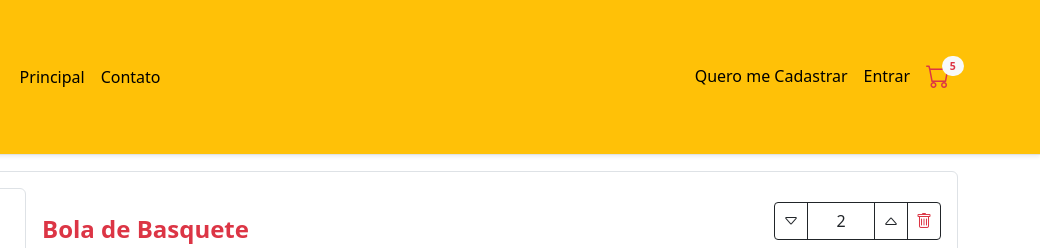
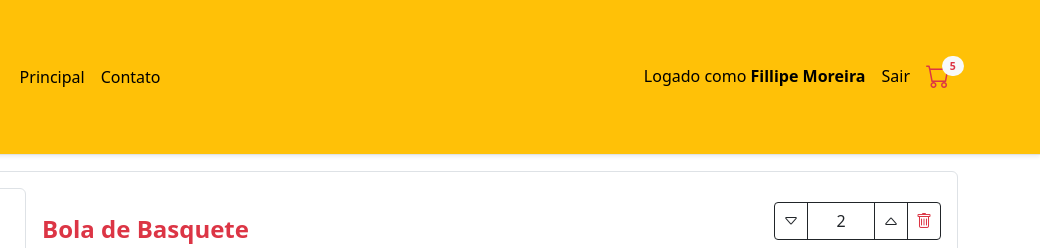
Before and after one commit to Captain-not-so-obvious/loja-crossover, a website: page carrinho.html in a window 1280 px wide. Shown: the top 248 px of the page, 240-1280 px from the left. Drawn offline with nearby package versions, Linux system fonts and the light colour scheme.

Commit message:
Update carrinho.html
Foi adicionada correção no cabeçalho como se o cliente estivesse logado, pois essa área já é restrita ao cliente cadastrado

```diff
--- a/carrinho.html
+++ b/carrinho.html
@@ -49,11 +49,11 @@
                         <div class="align-self-end">
                             <ul class="navbar-nav">
                                 <li class="nav-item">
-                                    <a href="/cadastro.html" class="nav-link text-black">Quero me Cadastrar</a>
-                                </li>
-                                <li class="nav-item">
-                                    <a href="/login.html" class="nav-link text-black">Entrar</a>
-                                </li>
+                                    <a href="/cadastro.html" class="nav-link text-black">Logado como <b>Fillipe Moreira</b></a>
+                                  </li>
+                                  <li class="nav-item">
+                                    <a href="/login.html" class="nav-link text-black">Sair</a>
+                                  </li>
                                 <li class="nav-item">
                                     <span class="badge rounded-pill bg-light text-danger position-absolute ms-4 mt-0" title="5 produto(s) no carrinho">
                                         <small>5</small>
```
